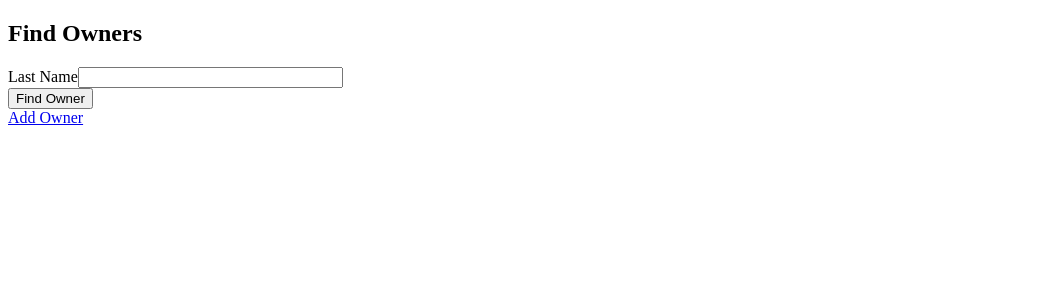
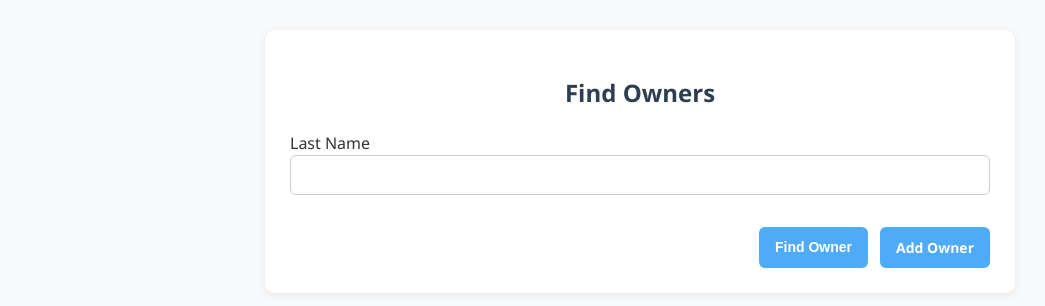
Before and after one commit to woorifisa-service-dev-4th/24hour-hospital-react, a React (Vite) app: page /owners in a window 1280 px wide. Shown: the top 306 px of the page, without its empty margins (0-1045 px from the left). Built offline with nearby package versions, Linux system fonts and the light colour scheme.

Commit message:
구현 완료

```diff
--- a/src/App.jsx
+++ b/src/App.jsx
@@ -4,6 +4,7 @@ import OwnerForm from "./components/OwnerForm";
 import OwnerSearch from "./components/OwnerSearch";
 import OwnersList from "./components/OwnersList";
 import OwnerDetails from "./components/OwnerDetails";
+import VetsList from "./components/VetsList";
 
 function App() {
   return (
@@ -13,6 +14,7 @@ function App() {
         <Route path="/owners" element={<OwnerSearch />} />
         <Route path="/owners/list" element={<OwnersList />} />
         <Route path="/owners/:id" element={<OwnerDetails />} />
+        <Route path="/vets" element={<VetsList/>} />
         {/* 필요에 따라 다른 라우트 추가 */}
       </Routes>
     </Router>
--- a/src/components/OwnerDetails.jsx
+++ b/src/components/OwnerDetails.jsx
@@ -1,28 +1,36 @@
 import React, { useState, useEffect } from 'react';
 import { useParams } from 'react-router-dom';
+import '../styles.css'; // 파일 경로에 맞게 조정
 
 function OwnerDetails() {
   const { id } = useParams();
   const [owner, setOwner] = useState(null);
+  const [error, setError] = useState(null);
+  const [loading, setLoading] = useState(false);
 
   useEffect(() => {
     async function fetchOwner() {
+      setLoading(true);
+      setError(null);
       try {
         const response = await fetch(`http://localhost:8080/owners/${id}`);
         if (response.ok) {
           const data = await response.json();
           setOwner(data);
         } else {
-          console.error('데이터 로딩 실패:', response.statusText);
+          setError('데이터 로딩 실패: ' + response.statusText);
         }
       } catch (error) {
-        console.error('네트워크 에러:', error);
+        setError('네트워크 에러: ' + error.message);
       }
+      setLoading(false);
     }
     fetchOwner();
   }, [id]);
 
-  if (!owner) return <div>Loading...</div>;
+  if (loading) return <div>Loading...</div>;
+  if (error) return <div style={{ color: 'red' }}>{error}</div>;
+  if (!owner) return <div>No owner found.</div>;
 
   return (
     <div>
@@ -47,10 +55,8 @@ function OwnerDetails() {
           </tr>
         </tbody>
       </table>
-      {/* 예시: Edit Owner, Add New Pet 링크 */}
       <a href={`/${owner.id}/edit`} className="btn btn-primary">Edit Owner</a>
       <a href={`/${owner.id}/pets/new`} className="btn btn-primary">Add New Pet</a>
-      {/* 추가로 owner.pets 및 각 pet의 visits 정보를 표시하는 로직을 추가할 수 있음 */}
     </div>
   );
 }
--- a/src/components/OwnerForm.jsx
+++ b/src/components/OwnerForm.jsx
@@ -1,6 +1,9 @@
 import React, { useState } from 'react';
+import { useNavigate } from 'react-router-dom';
+import '../styles.css';
 
 function OwnerForm() {
+  const navigate = useNavigate();
   const [owner, setOwner] = useState({
     firstName: '',
     lastName: '',
@@ -8,36 +11,58 @@ function OwnerForm() {
     city: '',
     telephone: '',
   });
+  const [error, setError] = useState(null);
+  const [loading, setLoading] = useState(false);
+  const [successMessage, setSuccessMessage] = useState('');
 
   const handleChange = (e) => {
     setOwner({
       ...owner,
-      [e.target.name]: e.target.value
+      [e.target.name]: e.target.value,
     });
   };
 
   const handleSubmit = async (e) => {
     e.preventDefault();
-    // API 호출 예시 (POST 요청)
+    setError(null);
+    setSuccessMessage('');
+    setLoading(true);
+
     try {
+      // 수정된 엔드포인트: /owners/new에서 /owners로 변경
       const response = await fetch('http://localhost:8080/owners', {
         method: 'POST',
         headers: { 'Content-Type': 'application/json' },
-        body: JSON.stringify(owner)
+        body: JSON.stringify(owner),
       });
+
       if (response.ok) {
-        const data = await response.json();
-        console.log('생성된 소유자:', data);
+        // 서버는 단순히 생성된 Owner의 ID(Long)를 반환합니다
+        const ownerId = await response.json();
+        console.log('Created owner with ID:', ownerId);
+
+        setSuccessMessage('Owner created successfully!');
+
+        // 잠시 성공 메시지를 보여준 후 리다이렉트
+        setTimeout(() => {
+          navigate(`/owners/${ownerId}`); // 새로 생성된 owner의 ID로 리다이렉트
+        }, 1500);
       } else {
-        console.error('에러 발생:', response.statusText);
+        // 서버 응답의 자세한 내용 확인을 위해 응답 본문을 함께 출력
+        const errorText = await response.text();
+        console.error('Server response:', errorText);
+        setError(`에러 발생 (${response.status}): ${response.statusText}`);
       }
     } catch (error) {
-      console.error('네트워크 에러:', error);
+      console.error('Network error:', error);
+      setError('네트워크 에러: ' + error.message);
     }
+
+    setLoading(false);
   };
 
   return (
-    <div>
+    <div className="form-container">
       <h2>Owner</h2>
       <form onSubmit={handleSubmit} className="form-horizontal" id="add-owner-form">
         <div className="form-group has-feedback">
@@ -48,6 +73,7 @@ function OwnerForm() {
             value={owner.firstName}
             onChange={handleChange}
             className="form-control"
+            required
           />
           <input
             type="text"
@@ -56,6 +82,7 @@ function OwnerForm() {
             value={owner.lastName}
             onChange={handleChange}
             className="form-control"
+            required
           />
           <input
             type="text"
@@ -64,6 +91,7 @@ function OwnerForm() {
             value={owner.address}
             onChange={handleChange}
             className="form-control"
+            required
           />
           <input
             type="text"
@@ -72,6 +100,7 @@ function OwnerForm() {
             value={owner.city}
             onChange={handleChange}
             className="form-control"
+            required
           />
           <input
             type="text"
@@ -80,16 +109,19 @@ function OwnerForm() {
             value={owner.telephone}
             onChange={handleChange}
             className="form-control"
+            required
           />
         </div>
         <div className="form-group">
           <div className="col-sm-offset-2 col-sm-10">
-            <button className="btn btn-primary" type="submit">
-              {owner.isNew ? 'Add Owner' : 'Update Owner'}
+            <button className="btn" type="submit" disabled={loading}>
+              {loading ? 'Submitting...' : 'Add Owner'}
             </button>
           </div>
         </div>
       </form>
+      {successMessage && <p className="success-message">{successMessage}</p>}
+      {error && <p className="error-message">{error}</p>}
     </div>
   );
 }
--- a/src/components/OwnerSearch.jsx
+++ b/src/components/OwnerSearch.jsx
@@ -1,32 +1,38 @@
 import React, { useState } from 'react';
+import '../styles.css';
 
 function OwnerSearch({ onSearchResults }) {
   const [lastName, setLastName] = useState('');
+  const [error, setError] = useState(null);
+  const [loading, setLoading] = useState(false);
 
   const handleSubmit = async (e) => {
     e.preventDefault();
+    setError(null);
+    setLoading(true);
     try {
-      // 예시: lastName을 쿼리 파라미터로 사용해 검색 API 호출
-      const response = await fetch(`http://localhost:8080/owners?lastName=${lastName}`);
+      const response = await fetch(`http://localhost:8080/owners?lastName=${encodeURIComponent(lastName)}`);
       if (response.ok) {
         const data = await response.json();
         onSearchResults && onSearchResults(data);
       } else {
-        console.error('검색 실패:', response.statusText);
+        setError('검색 실패: ' + response.statusText);
       }
     } catch (error) {
-      console.error('네트워크 에러:', error);
+      setError('네트워크 에러: ' + error.message);
     }
+    setLoading(false);
   };
 
   return (
-    <div>
+    <div className="form-container">
       <h2>Find Owners</h2>
       <form onSubmit={handleSubmit} className="form-horizontal" id="search-owner-form">
         <div className="form-group">
-          <label>Last Name</label>
+          <label htmlFor="lastName">Last Name</label>
           <input
             type="text"
+            id="lastName"
             value={lastName}
             onChange={(e) => setLastName(e.target.value)}
             className="form-control"
@@ -34,12 +40,15 @@ function OwnerSearch({ onSearchResults }) {
             maxLength="80"
           />
         </div>
-        <div className="form-group">
-          <button type="submit" className="btn btn-primary">Find Owner</button>
+        <div className="buttons-container">
+          <button type="submit" className="btn" disabled={loading}>
+            {loading ? 'Searching...' : 'Find Owner'}
+          </button>
+          <a className="btn" href="/owners/new">Add Owner</a>
         </div>
       </form>
-      {/* Add Owner 버튼 - OwnerForm 페이지로 이동하는 링크 */}
-      <a className="btn btn-primary" href="/owners/new">Add Owner</a>
+      {loading && <p className="loading">Loading...</p>}
+      {error && <p className="error-message">{error}</p>}
     </div>
   );
 }
--- a/src/components/OwnersList.jsx
+++ b/src/components/OwnersList.jsx
@@ -1,33 +1,54 @@
 import React, { useState, useEffect } from 'react';
+import '../styles.css'; // 파일 경로에 맞게 조정
 
 function OwnersList() {
   const [owners, setOwners] = useState([]);
   const [currentPage, setCurrentPage] = useState(1);
-  const [totalPages, setTotalPages] = useState(1);
+  const [error, setError] = useState(null);
+  const [loading, setLoading] = useState(false);
+  const pageSize = 10; // 한 페이지당 항목 수
+
+  // 전체 페이지 수는 owners 배열 길이에 기반 (클라이언트 페이지네이션)
+  const totalPages = Math.ceil(owners.length / pageSize);
 
   useEffect(() => {
     async function fetchOwners() {
+      setLoading(true);
+      setError(null);
       try {
-        // 예시: 페이지별 소유자 목록 API 호출 (백엔드에 맞게 URL 조정)
-        const response = await fetch(`http://localhost:8080/owners?page=${currentPage}`);
+        const response = await fetch('http://localhost:8080/owners');
         if (response.ok) {
           const data = await response.json();
-          // data.owners: 소유자 배열, data.totalPages: 전체 페이지 수
+          if (Array.isArray(data)) {
+            setOwners(data);
+          } else if (data.owners) {
             setOwners(data.owners);
-          setTotalPages(data.totalPages);
           } else {
-          console.error('소유자 목록 로딩 실패:', response.statusText);
+            console.error('예상치 못한 데이터 형식:', data);
+          }
+        } else {
+          setError('소유자 목록 로딩 실패: ' + response.statusText);
         }
       } catch (error) {
-        console.error('네트워크 에러:', error);
+        setError('네트워크 에러: ' + error.message);
       }
+      setLoading(false);
     }
     fetchOwners();
-  }, [currentPage]);
+  }, []);
+
+  // 현재 페이지에 해당하는 소유자 데이터만 슬라이스
+  const indexOfLastOwner = currentPage * pageSize;
+  const indexOfFirstOwner = indexOfLastOwner - pageSize;
+  const currentOwners = owners.slice(indexOfFirstOwner, indexOfLastOwner);
 
   return (
-    <div>
+    <div className="component-container">
       <h2>Owners</h2>
+      {loading && <p>Loading...</p>}
+      {error && <p className="error-message">{error}</p>}
+      {!loading && !error && (
+        <>
           <table className="table table-striped">
             <thead>
               <tr>
@@ -39,7 +60,8 @@ function OwnersList() {
               </tr>
             </thead>
             <tbody>
-          {owners.map((owner) => (
+              {currentOwners.length > 0 ? (
+                currentOwners.map((owner) => (
                   <tr key={owner.id}>
                     <td>
                       <a href={`/owners/${owner.id}`}>
@@ -51,11 +73,21 @@ function OwnersList() {
                     <td>{owner.telephone}</td>
                     <td>{owner.pets ? owner.pets.join(', ') : '-'}</td>
                   </tr>
-          ))}
+                ))
+              ) : (
+                <tr>
+                  <td colSpan="5">No owners found.</td>
+                </tr>
+              )}
             </tbody>
           </table>
-      <div>
-        {/* 단순 페이지 네비게이션 예시 */}
+          <div className="pagination">
+            {currentPage > 1 && (
+              <>
+                <button onClick={() => setCurrentPage(1)}>« First</button>
+                <button onClick={() => setCurrentPage(currentPage - 1)}>‹ Prev</button>
+              </>
+            )}
             {Array.from({ length: totalPages }, (_, i) => i + 1).map((page) => (
               <button
                 key={page}
@@ -65,7 +97,15 @@ function OwnersList() {
                 {page}
               </button>
             ))}
+            {currentPage < totalPages && (
+              <>
+                <button onClick={() => setCurrentPage(currentPage + 1)}>Next ›</button>
+                <button onClick={() => setCurrentPage(totalPages)}>Last »</button>
+              </>
+            )}
           </div>
+        </>
+      )}
     </div>
   );
 }
--- /dev/null
+++ b/src/styles.css
@@ -0,0 +1,214 @@
+/* 📌 전역 스타일 */
+body {
+  background-color: #f8f9fa;
+  font-family: 'Segoe UI', Tahoma, Geneva, Verdana, sans-serif;
+  color: #333;
+  line-height: 1.5;
+  margin: 0;
+  padding: 0;
+}
+
+/* 📌 컨테이너 스타일 */
+.component-container {
+  max-width: 800px; /* 📌 화면에 꽉 차지 않도록 */
+  margin: 30px auto;
+  padding: 25px;
+  background: #fff;
+  border-radius: 10px;
+  box-shadow: 0 4px 12px rgba(0, 0, 0, 0.1);
+}
+
+/* 📌 헤더 스타일 */
+h2 {
+  text-align: center;
+  font-size: 24px;
+  font-weight: bold;
+  color: #2c3e50;
+  margin-bottom: 20px;
+}
+
+/* 📌 테이블 스타일 */
+.table-container {
+  width: 100%;
+  display: flex;
+  justify-content: center;
+}
+
+.table {
+  width: 90%; /* 📌 표가 너무 넓지 않도록 */
+  max-width: 700px; /* 📌 표 크기 제한 */
+  border-collapse: collapse;
+  border-radius: 8px;
+  overflow: hidden;
+}
+
+.table th, .table td {
+  padding: 12px;
+  text-align: left;
+  vertical-align: middle;
+  border-bottom: 1px solid #e9ecef;
+}
+
+.table th {
+  font-weight: bold;
+  background-color: #f8f9fa;
+  color: #495057;
+  border-bottom: 2px solid #dee2e6;
+}
+
+.table tbody tr:hover {
+  background-color: #f1f4f8;
+  transition: background-color 0.3s ease;
+}
+
+.table tbody tr:nth-child(even) {
+  background-color: #f8f9fa;
+}
+
+/* 📌 테이블과 버튼 사이 간격 */
+.table-container + .buttons-container {
+  margin-top: 20px;
+}
+
+/* 📌 버튼 컨테이너 - 우측 정렬 */
+.buttons-container {
+  display: flex;
+  justify-content: flex-end;
+  gap: 12px;
+  margin-top: 20px;
+}
+
+/* 📌 버튼 스타일 */
+.btn {
+  display: inline-block;
+  padding: 10px 16px;
+  font-size: 14px;
+  font-weight: 600;
+  text-align: center;
+  cursor: pointer;
+  background-color: #4dabf7;
+  color: white;
+  border: none;
+  border-radius: 6px;
+  transition: background-color 0.3s ease, transform 0.2s ease;
+  text-decoration: none;
+}
+
+.btn:hover {
+  background-color: #3a8fd8;
+  transform: translateY(-2px);
+}
+
+.btn-primary {
+  background-color: #77b3f7;
+}
+
+.btn-primary:hover {
+  background-color: #5a9fe8;
+}
+
+/* 📌 입력 폼 스타일 */
+.form-container {
+  max-width: 700px;
+  margin: 30px auto;
+  padding: 25px;
+  background: #ffffff;
+  border-radius: 10px;
+  box-shadow: 0 2px 10px rgba(0, 0, 0, 0.08);
+}
+
+.form-control {
+  width: 100%;
+  height: 40px;
+  padding: 10px;
+  font-size: 14px;
+  border: 1px solid #ccc;
+  border-radius: 6px;
+  box-sizing: border-box;
+  margin-bottom: 12px;
+}
+
+.form-control:focus {
+  border-color: #4dabf7;
+  outline: none;
+  box-shadow: 0 0 5px rgba(77, 171, 247, 0.3);
+}
+
+/* 📌 오류 및 성공 메시지 */
+.error-message, .success-message, .loading {
+  padding: 12px;
+  margin: 15px 0;
+  border-radius: 6px;
+  text-align: center;
+  font-weight: bold;
+}
+
+.error-message {
+  color: #c92a2a;
+  background-color: #ffe3e3;
+  border: 1px solid #ffc9c9;
+}
+
+.success-message {
+  color: #155724;
+  background-color: #d4edda;
+  border: 1px solid #c3e6cb;
+}
+
+.loading {
+  color: #0c5460;
+  background-color: #d1ecf1;
+  border: 1px solid #bee5eb;
+}
+
+/* 📌 페이지네이션 */
+.pagination {
+  display: flex;
+  justify-content: center;
+  margin-top: 20px;
+  flex-wrap: wrap;
+  gap: 6px;
+}
+
+.pagination button {
+  border: 1px solid #dee2e6;
+  padding: 8px 14px;
+  border-radius: 6px;
+  background-color: #fff;
+  color: #495057;
+  cursor: pointer;
+  transition: all 0.2s ease;
+}
+
+.pagination button:hover {
+  background-color: #4dabf7;
+  color: #fff;
+}
+
+.pagination button:disabled {
+  background-color: #e9ecef;
+  color: #adb5bd;
+  cursor: default;
+}
+
+/* 📌 반응형 디자인 */
+@media (max-width: 768px) {
+  .component-container {
+    padding: 20px;
+    margin: 15px;
+  }
+
+  .table {
+    width: 100%;
+  }
+
+  .buttons-container {
+    justify-content: center; /* 📌 모바일에서는 버튼을 중앙 정렬 */
+    flex-wrap: wrap;
+  }
+
+  .btn {
+    width: 100%;
+    text-align: center;
+  }
+}
```
Also changed, not shown: src/components/VetsList.jsx (+33 -17 lines). Lines whose indentation alone changed are shown as unchanged.
